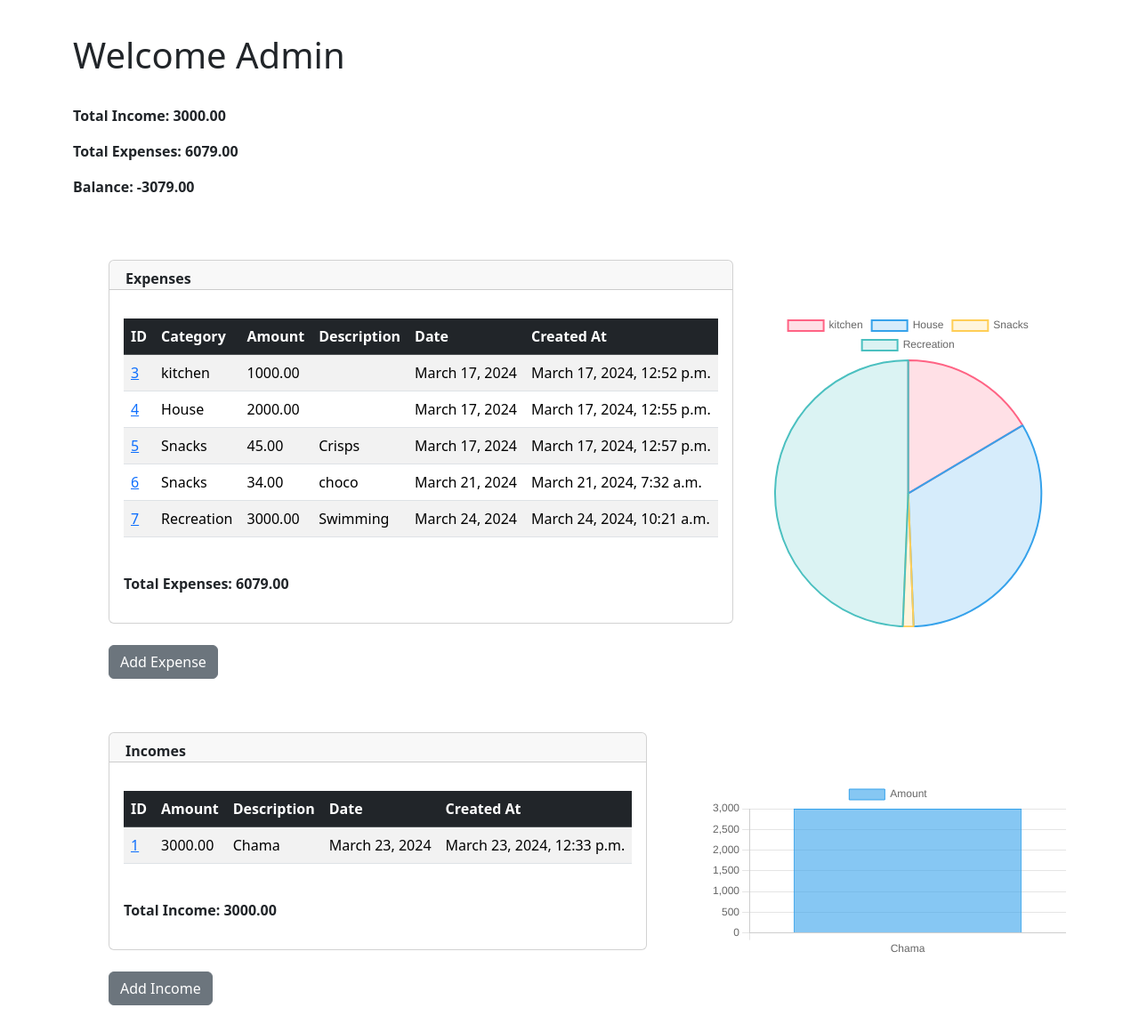
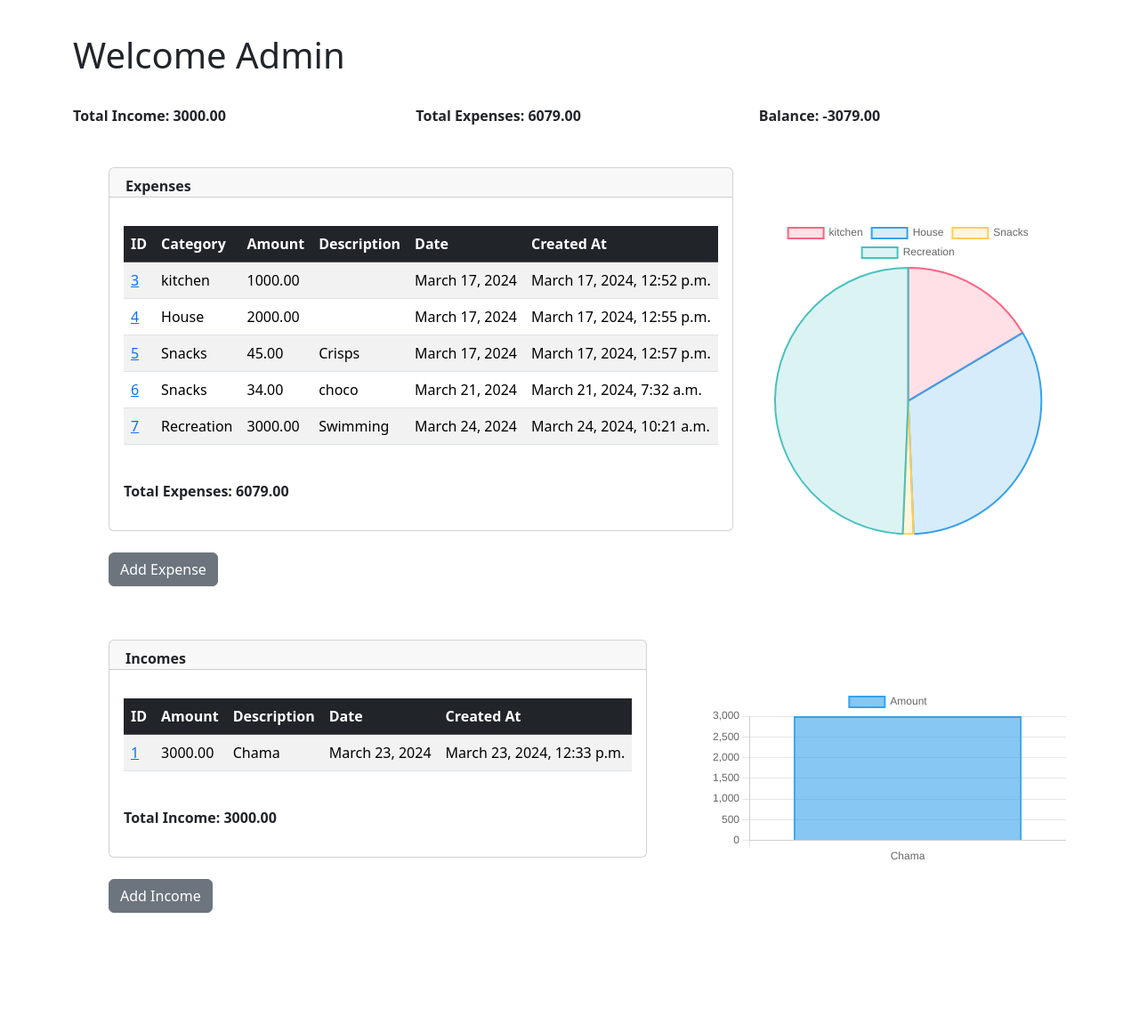
Before and after one commit to Namukuru/Tracker, a Django app: page /UserProfile/ in a window 1280 px wide. Shown: the part 56-1216 px from the top of the page at 89% size. After the commit the page ends 1082 px from the top, so only its background shows below. Run offline with Django 5.2, Linux system fonts and the light colour scheme; a user stored in the database is signed in; data comes from the database, SQL or seed files in the repository.

Commit message:
Centering of the Financial summary.

```diff
--- a/website/templates/userProfile.html
+++ b/website/templates/userProfile.html
@@ -16,7 +16,7 @@
         margin: 0 auto;
         padding-left: 10px;
       }
-      .card-container {
+      .card-container{
         margin: 30px;
         display: flex;
         float: center;
@@ -44,15 +44,26 @@
         justify-content: center;
         align-items: center;
       }
+      .summary {
+        display: flex;
+        justify-content: center;
+        display: grid;
+        grid-template-columns: 1fr 1fr 1fr;
+        grid-gap: 40px;
+      }
+      .income-chart{
+        color: white;
+      }
     </style>
   </head>
   <body >
     <h1>Welcome {{ user.username }}</h1>
     <br>
-    <p><strong>Total Income: {{total_income}}</strong></p>
-    <p><strong>Total Expenses: {{total_expenses}}</strong></p>
-    <p><strong>Balance: {{balance}}</strong></p>
-    <br>
+    <div class="summary">
+      <div class="summary-item"><p><strong>Total Income: {{total_income}}</strong></p></div>
+      <div class="summary-item"><p><strong>Total Expenses: {{total_expenses}}</strong></p></div>
+      <div class="summary-item"><p><strong>Balance: {{balance}}</strong></p></div>
+    </div>
     <div class="page-container">
         <section class="expense">
           <div class="card-container ">
@@ -250,7 +261,7 @@
                           data: amounts,
                           backgroundColor: 'rgba(54, 162, 235, 0.6)', // Blue color with transparency
                           borderColor: 'rgba(54, 162, 235, 1)', // Blue color
-                          borderWidth: 1
+                          borderWidth: 2
                       }]
                   },
                   options: {
@@ -258,7 +269,8 @@
                       scales: {
                           yAxes: [{
                               ticks: {
-                                  beginAtZero: true
+                                  beginAtZero: true,
+                                  fontColor: 'blue'
                               }
                           }]
                       }
```
